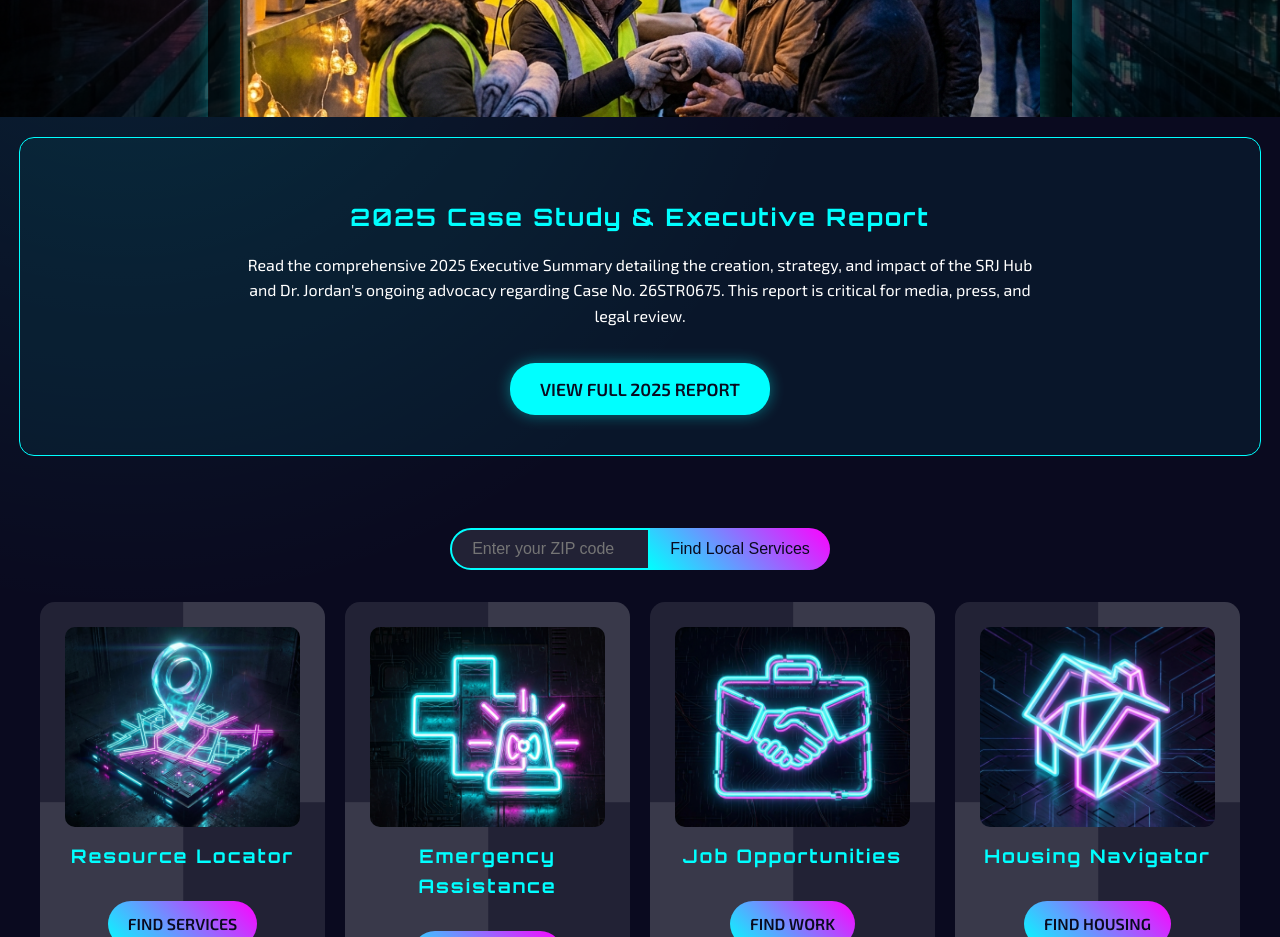
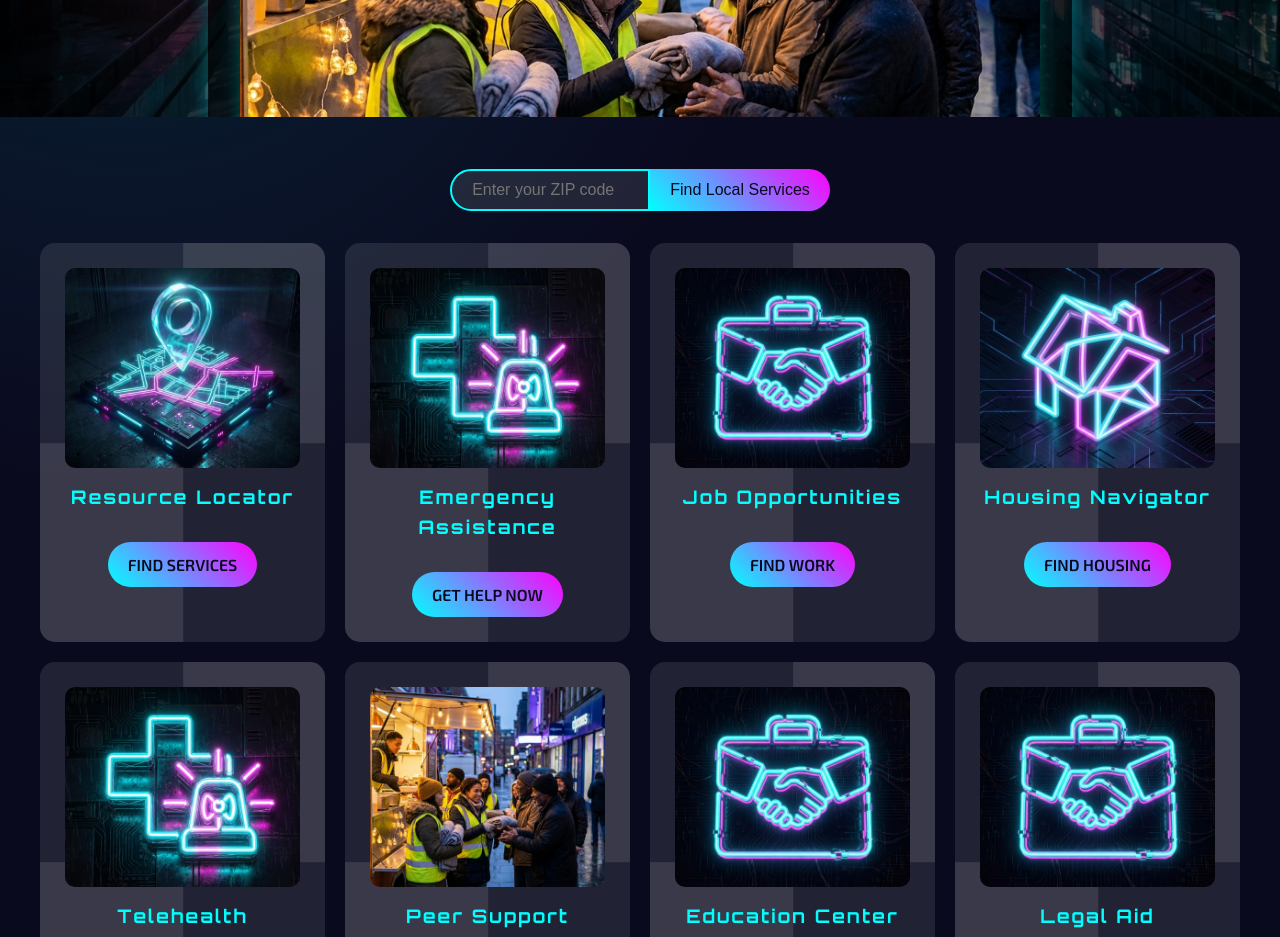
Before and after one commit to THEREALDOCJORDAN/srj-hope-hub, a website: page index.html in a window 1280 px wide. Shown: the part 940-1877 px from the top of the page. Drawn offline with Linux system fonts and the light colour scheme.

Commit message:
Revert "Add 2025 Case Study Report Section"
This reverts commit d69ff6118439bbbb47fc3055bfb4c65ee85c6a55.

```diff
--- a/index.html
+++ b/index.html
@@ -57,23 +57,6 @@
       <img src="./assets/images/volunteers_hero.png"
         alt="Volunteers helping those in need, showing compassion and support" width="800" height="400"
         style="max-width: 100%; height: auto; border-radius: 10px; margin-top: 20px; box-shadow: 0 0 20px rgba(0, 255, 255, 0.3);">
-    </div>
-  </div>
-
-  <!-- 2025 EXECUTIVE REPORT & CASE STUDY SECTION -->
-  <div class="report-section"
-    style="background: rgba(0, 255, 255, 0.05); padding: 40px 20px; margin: 20px auto; max-width: 1200px; border-radius: 15px; border: 1px solid var(--primary-color);">
-    <h2 style="color: var(--primary-color); text-align: center; margin-bottom: 15px;">2025 Case Study & Executive Report
-    </h2>
-    <p style="text-align: center; max-width: 800px; margin: 0 auto 25px; line-height: 1.6;">
-      Read the comprehensive 2025 Executive Summary detailing the creation, strategy, and impact of the SRJ Hub and Dr.
-      Jordan's ongoing advocacy regarding Case No. 26STR0675. This report is critical for media, press, and legal
-      review.
-    </p>
-    <div style="text-align: center;">
-      <a href="https://notebooklm.google.com/notebook/e7655443-b82f-4edb-89d7-6b76db32b35e" target="_blank" class="btn"
-        style="background: var(--primary-color); color: var(--bg-color); font-weight: bold; padding: 12px 30px; border-radius: 25px; text-decoration: none; font-size: 1.1rem; box-shadow: 0 0 15px rgba(0, 255, 255, 0.4);">View
-        Full 2025 Report</a>
     </div>
   </div>
 
```
